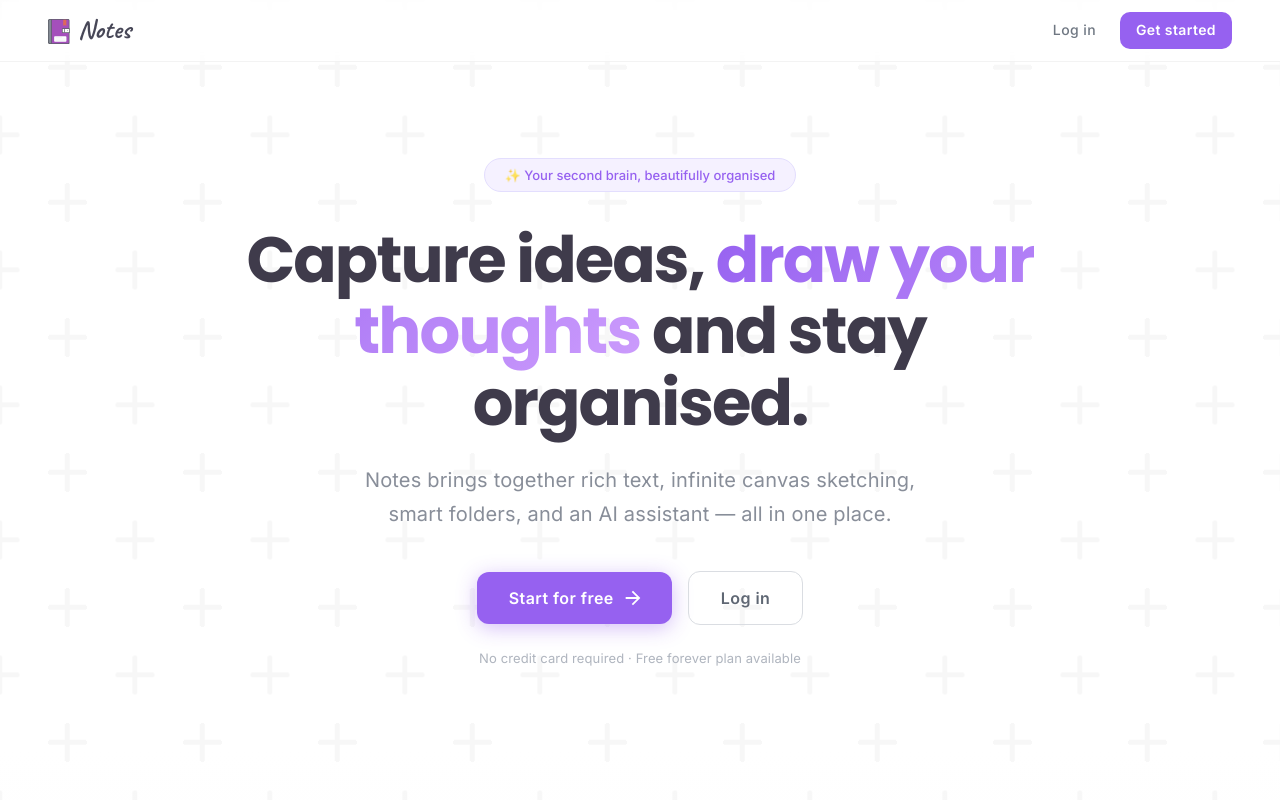
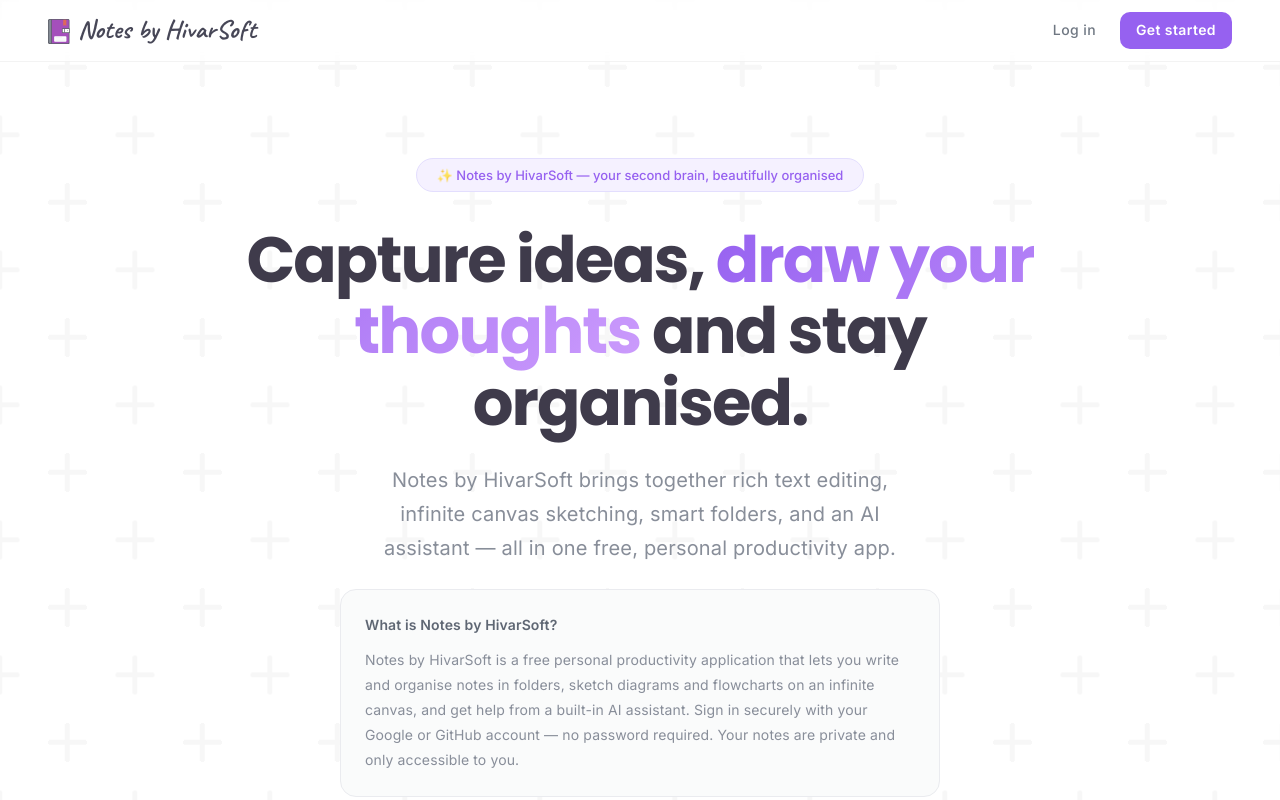
Before and after one commit to devhiteshk/notes, a React (Vite) app: page / in a window 1280 px wide. Shown: the top 800 px of the page. Built offline with nearby package versions, Linux system fonts and the light colour scheme; no server answers; the HTML template or start-up script is replaced by a standard one.

Commit message:
add description in title and homepage

```diff
--- a/index.html
+++ b/index.html
@@ -3,7 +3,7 @@
   <head>
     <meta charset="UTF-8" />
     <meta name="viewport" content="width=device-width, initial-scale=1.0" />
-    <meta name="description" content="📝 Notes is a versatile note-taking app with an integrated AI assistant that enhances your productivity and creativity. Capture ideas, organize thoughts, and manage tasks seamlessly." />
+    <meta name="description" content="Notes by HivarSoft is a free personal productivity app for writing notes, organising them in folders, sketching on an infinite canvas, and using a built-in AI assistant. Sign in with Google or GitHub." />
     <meta name="keywords" content="Notes app, note-taking, productivity, AI assistant, task management, creativity, organization" />
     <meta name="HivarSoft" content="From proprietary SaaS to open source tools — we ship software that solves real problems, at prices that make sense." />
     <link rel="preconnect" href="https://fonts.googleapis.com" />
@@ -11,7 +11,7 @@
     <link href="https://fonts.googleapis.com/css2?family=Inter:wght@400;500;600;700&display=swap" rel="stylesheet" />
     <link rel="icon" type="image/svg+xml" href="/vite.svg" />
     <link rel="stylesheet" href="/dist/styles.css" />
-    <title>📝 Notes - Enhance Your Productivity</title>
+    <title>📝 Notes by HivarSoft — Capture Ideas, Draw Thoughts, Stay Organised</title>
   </head>
   <body>
     <div id="root"></div>
--- a/src/pages/Home.jsx
+++ b/src/pages/Home.jsx
@@ -90,7 +90,7 @@ function Home() {
         {/* Logo */}
         <Box onClick={()=>navigate("/")} sx={{ display: "flex", alignItems: "center", gap: 1, cursor:'pointer' }}>
           <Box sx={{ width: 22, height: 22, flexShrink: 0 }}>
-            <img src={image} width="100%" height="100%" alt="Notes logo" />
+            <img src={image} width="100%" height="100%" alt="Notes by HivarSoft logo" />
           </Box>
           <Typography
             fontFamily="Caveat, cursive"
@@ -98,7 +98,7 @@ function Home() {
             fontSize={{ xs: 22, md: 26 }}
             sx={{ color: "#1a1a2e", lineHeight: 1 }}
           >
-            Notes
+            Notes by HivarSoft
           </Typography>
         </Box>
 
@@ -155,7 +155,7 @@ function Home() {
           custom={0.1}
         >
           <Chip
-            label="✨ Your second brain, beautifully organised"
+            label="✨ Notes by HivarSoft — your second brain, beautifully organised"
             sx={{
               mb: 4,
               fontFamily: "Inter, sans-serif",
@@ -220,14 +220,59 @@ function Home() {
               fontSize: { xs: 16, md: 20 },
               color: "#6B7280",
               lineHeight: 1.7,
-              mb: 5,
+              mb: 3,
               maxWidth: 560,
               mx: "auto",
             }}
           >
-            Notes brings together rich text, infinite canvas sketching, smart
-            folders, and an AI assistant — all in one place.
+            Notes by HivarSoft brings together rich text editing, infinite
+            canvas sketching, smart folders, and an AI assistant — all in one
+            free, personal productivity app.
           </Typography>
+        </motion.div>
+
+        {/* App purpose — visible description for OAuth verification */}
+        <motion.div
+          variants={fadeUp}
+          initial="hidden"
+          animate="visible"
+          custom={0.48}
+        >
+          <Box
+            sx={{
+              maxWidth: 600,
+              mx: "auto",
+              mb: 5,
+              p: 3,
+              borderRadius: "16px",
+              backgroundColor: "#F9FAFB",
+              border: "1px solid #E5E7EB",
+              textAlign: "left",
+            }}
+          >
+            <Typography
+              fontFamily="Inter, sans-serif"
+              fontWeight={600}
+              fontSize={14}
+              color="#374151"
+              mb={1.5}
+            >
+              What is Notes by HivarSoft?
+            </Typography>
+            <Typography
+              fontFamily="Inter, sans-serif"
+              fontSize={14}
+              color="#6B7280"
+              lineHeight={1.8}
+            >
+              Notes by HivarSoft is a free personal productivity application
+              that lets you write and organise notes in folders, sketch
+              diagrams and flowcharts on an infinite canvas, and get help from
+              a built-in AI assistant. Sign in securely with your Google or
+              GitHub account — no password required. Your notes are private
+              and only accessible to you.
+            </Typography>
+          </Box>
         </motion.div>
 
         {/* CTAs */}
@@ -552,7 +597,7 @@ function Home() {
           fontSize={13}
           sx={{ color: "#9CA3AF", mb: 1 }}
         >
-          © {new Date().getFullYear()} Notes · @HivarSoft All Rights Reserved · Built with ♥
+          © {new Date().getFullYear()} Notes by HivarSoft · All Rights Reserved · Built with ♥
         </Typography>
         <Typography fontFamily="Inter, sans-serif" fontSize={12} color="#D1D5DB">
           <a href="/privacy-policy" style={{ color: "#876afaff", textDecoration: "none" }}>Privacy Policy</a>
```
